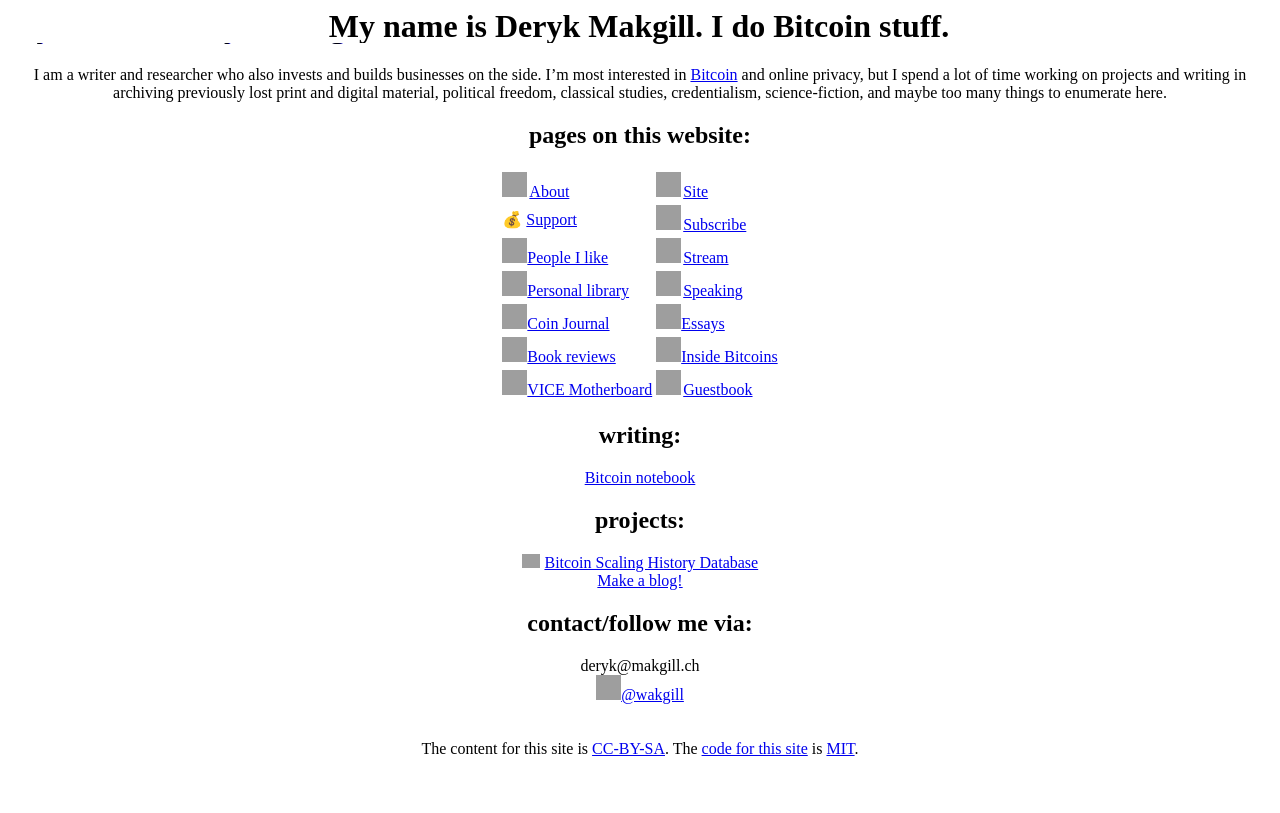
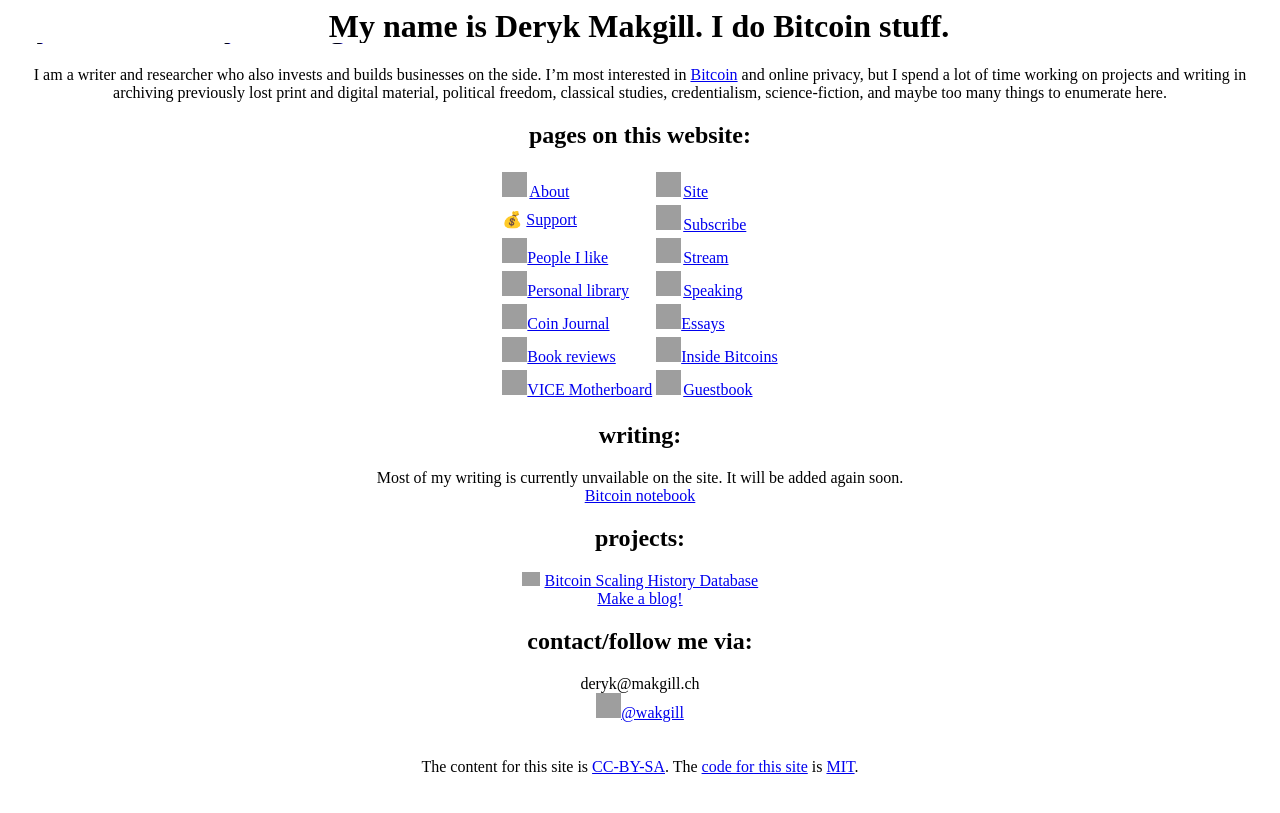
Before and after one commit to makgill/deryk, a Jekyll site: the page built from index.md, in a window 1280 px wide, cut to the strip 0-813 px from the top of the page. Built offline with Jekyll 4.4.1, drawn with Linux system fonts in a browser that asks for light colours; grey boxes are pictures that could not be loaded.

Commit message:
Update index.md

```diff
--- a/index.md
+++ b/index.md
@@ -70,6 +70,7 @@
 
 ## writing:
 
+Most of my writing is currently unvailable on the site. It will be added again soon.<br>
 [Bitcoin notebook](/)
 
 
```
